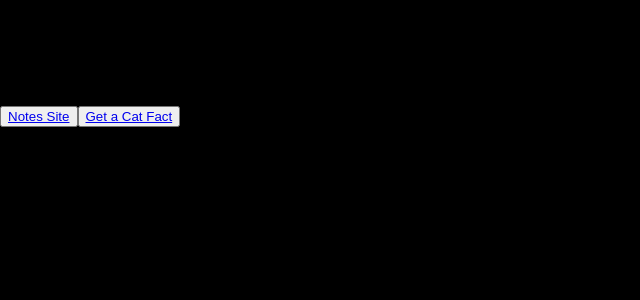
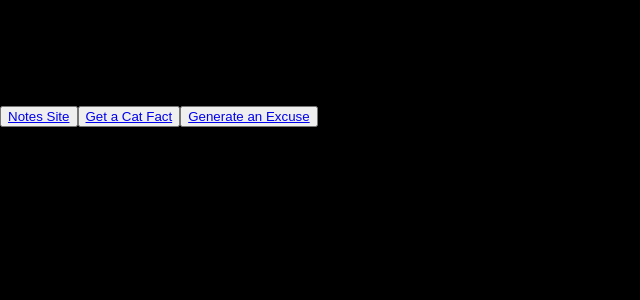
Before and after one commit to Hyper-TH/Rich-Web-Applications-Labs, a React (Create React App) app in the folder problem-2/notes-app/: page / in a window 1280 px wide. Shown: the top 300 px of the page, without its empty margins (0-640 px from the left). Built offline with nearby package versions, Linux system fonts and the light colour scheme.

Commit message:
Added link to excuses page

```diff
--- a/problem-2/notes-app/src/pages/HomePage.js
+++ b/problem-2/notes-app/src/pages/HomePage.js
@@ -14,6 +14,9 @@ export const HomePage = () => {
                 <button>
                     <Link to="/catfacts">Get a Cat Fact</Link>
                 </button>
+                <button>
+                    <Link to="/excuse"> Generate an Excuse </Link>
+                </button>
             </div>
         </div>
         </>
```
